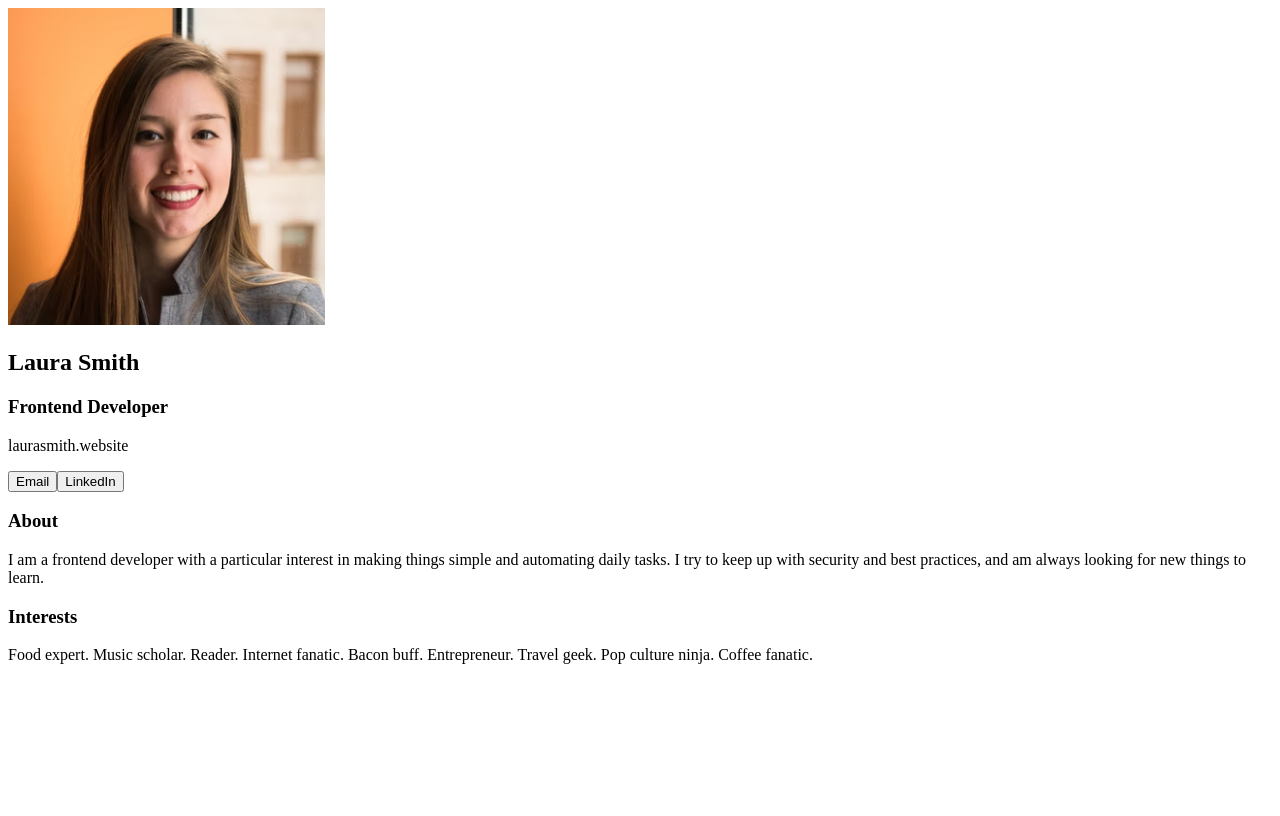
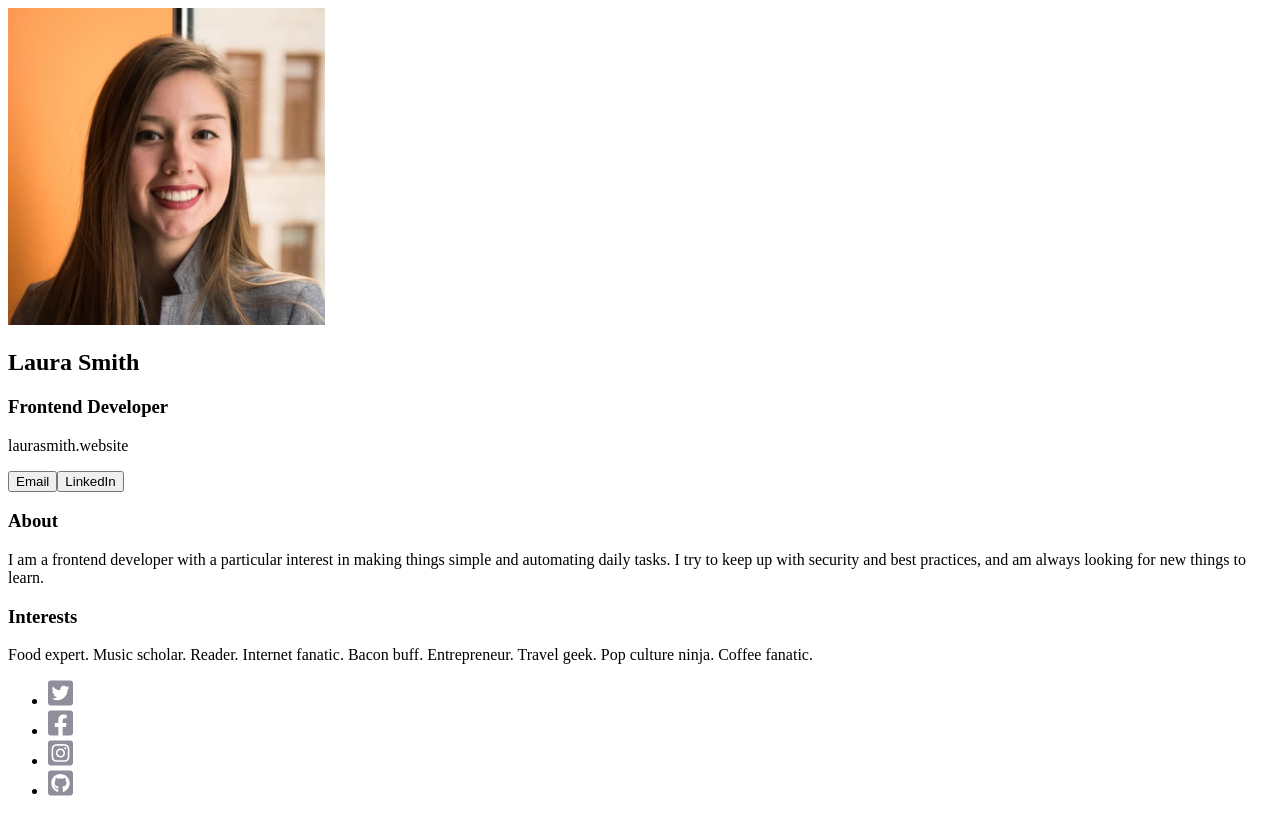
Before and after one commit to tasxatzial/digital-business-card, a React (Vite) app in the folder src/: page / in a window 1280 px wide. Built offline with nearby package versions, Linux system fonts and the light colour scheme.

Commit message:
add footer component

```diff
--- a/src/src/App.jsx
+++ b/src/src/App.jsx
@@ -1,12 +1,14 @@
 import React from 'react';
 import Header from './components/Header.jsx';
 import PersonalInfo from './components/PersonalInfo.jsx';
+import Footer from './components/Footer.jsx';
 
 export default function App() {
   return (
     <article>
       <Header />
       <PersonalInfo />
+      <Footer />
     </article>
   )
 }
--- /dev/null
+++ b/src/src/components/Footer.jsx
@@ -0,0 +1,15 @@
+import React from 'react';
+import SocialLink from './SocialLink.jsx';
+
+export default function Footer() {
+  return (
+    <footer>
+      <ul aria-label="social links">
+        <li><SocialLink name="twitter" /></li>
+        <li><SocialLink name="facebook" /></li>
+        <li><SocialLink name="instagram" /></li>
+        <li><SocialLink name="github" /></li>
+      </ul>
+    </footer>
+  )
+}
--- /dev/null
+++ b/src/src/components/SocialLink.jsx
@@ -0,0 +1,12 @@
+import React from 'react';
+import SocialIcons from '../assets/social-icons.svg';
+
+export default function SocialLink(props) {
+  return (
+    <a href={`https://${props.name}.com`} aria-label={props.name}>
+      <svg className="icon" width="25px" height="26px">
+        <use href={`${SocialIcons}#${props.name}`}></use>
+      </svg>
+    </a>
+  )
+}
```
Also changed, not shown: src/src/assets/social-icons.svg (added).
